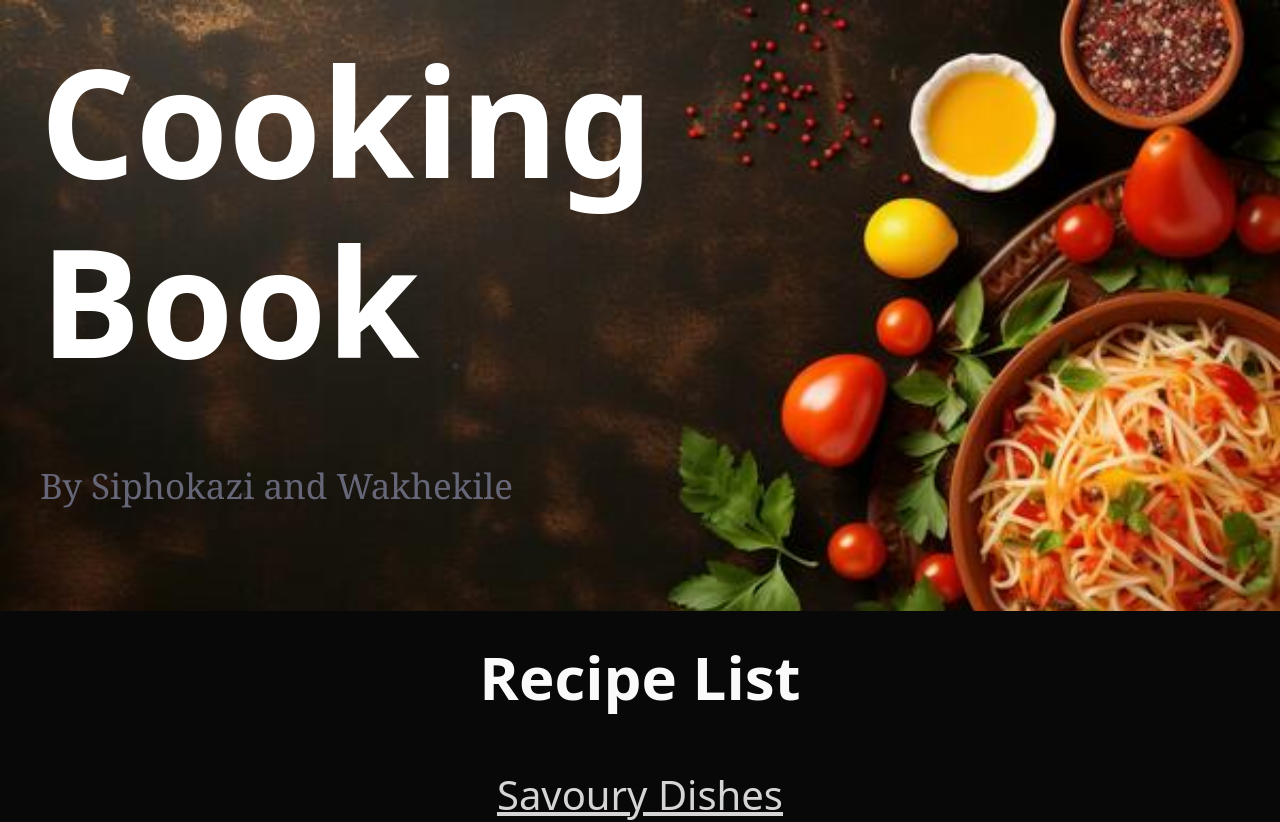
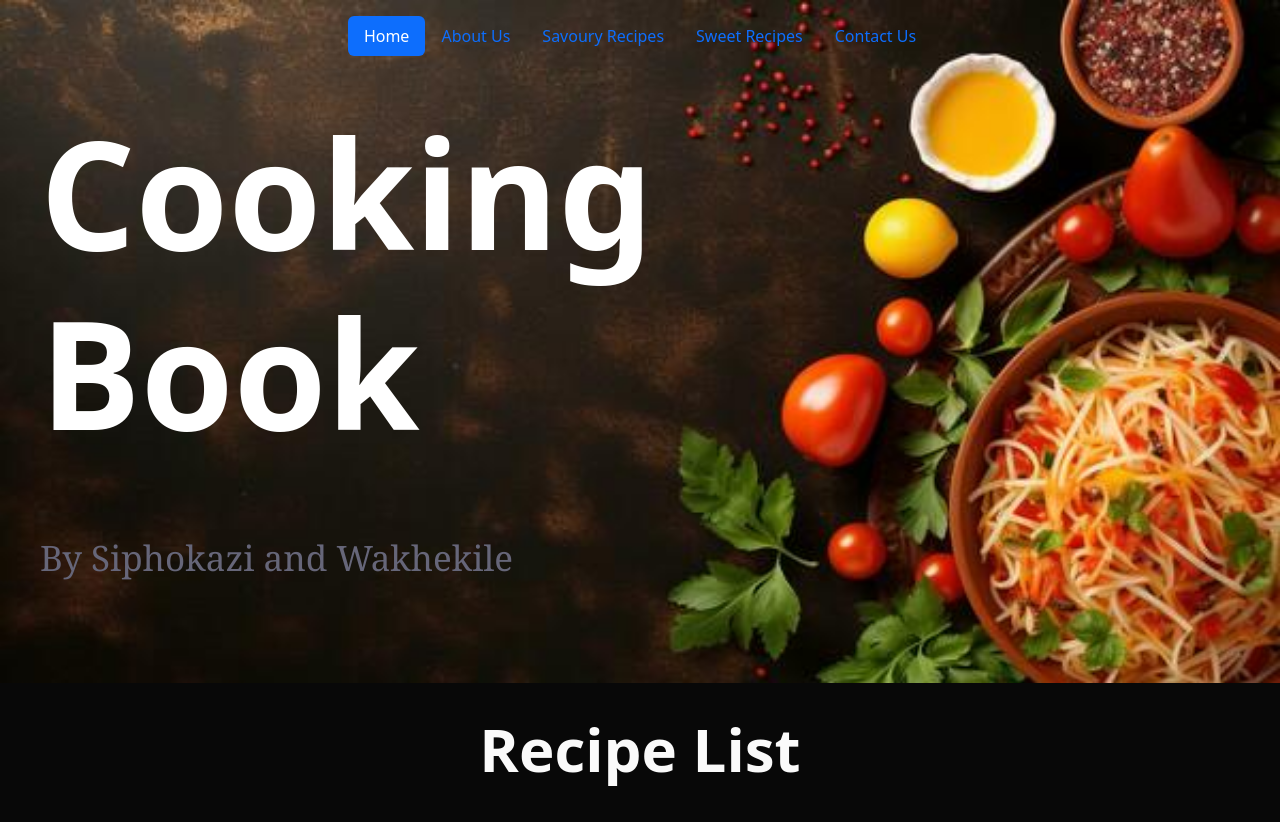
Before and after one commit to naledimuhauli/recipe-book-website, a React (Create React App) app: page / in a window 1280 px wide. Shown: the top 822 px of the page. Built offline with nearby package versions, Linux system fonts and the light colour scheme.

Commit message:
added navbar

```diff
--- a/src/App.css
+++ b/src/App.css
@@ -7,7 +7,7 @@ body {
 }
 
 
-.header {
+.App {
   background-image: url(./images/background.jpg);
   background-size: cover;
 }
--- a/src/App.js
+++ b/src/App.js
@@ -1,12 +1,14 @@
 import './App.css';
 import 'bootstrap/dist/css/bootstrap.min.css';
 import RecipeList from './recipe-list';
+import Navbar from './Navbar';
 
 
 function App() {
   return (
     <>
     <div className="App">
+      <Navbar />
       <div className='header'>
      <h1 className='heading1'>Cooking <br/> Book</h1>
      <p className='paragraph1'>By Siphokazi and Wakhekile</p>
--- /dev/null
+++ b/src/Navbar.js
@@ -0,0 +1,20 @@
+import React from 'react';
+import 'bootstrap/dist/css/bootstrap.min.css';
+
+const Navbar = () =>{
+    return(
+        <div className="container">
+        <header class="d-flex justify-content-center py-3">
+          <ul className="nav nav-pills">
+            <li className="nav-item"><a href="#" class="nav-link active" aria-current="page">Home</a></li>
+            <li className="nav-item"><a href="#" class="nav-link">About Us</a></li>
+            <li className="nav-item"><a href="#" class="nav-link">Savoury Recipes</a></li>
+            <li className="nav-item"><a href="#" class="nav-link">Sweet Recipes</a></li>
+            <li classNameS="nav-item"><a href="#" class="nav-link">Contact Us</a></li>
+          </ul>
+        </header>
+      </div>
+    )
+}
+
+export default Navbar
```
